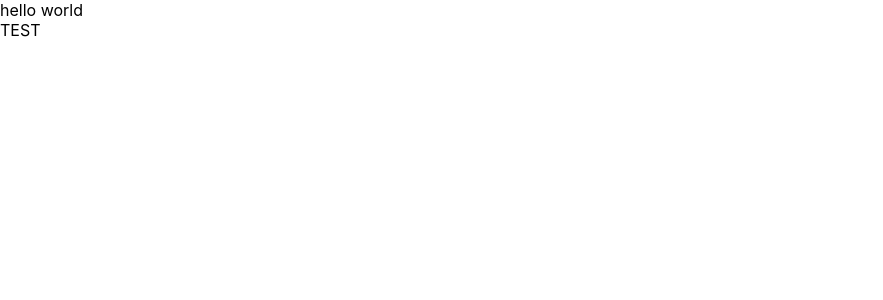
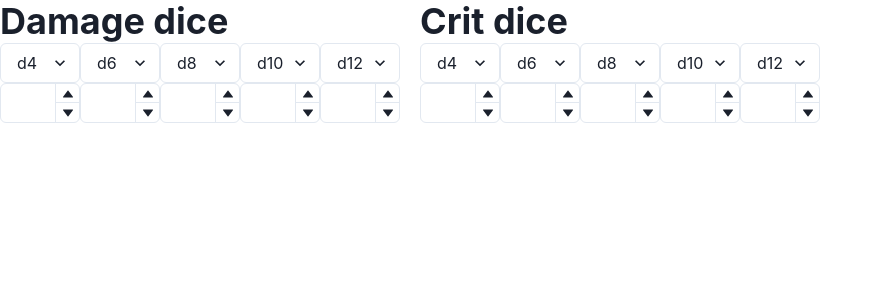
Before and after one commit to vzsoares/DnD-dpr-Calculator, a Next.js app: page / in a window 1280 px wide. Shown: the top 300 px of the page, without its empty margins (0-883 px from the left). Built offline with nearby package versions, Linux system fonts and the light colour scheme.

Commit message:
fea:dieSection

```diff
--- a/package.json
+++ b/package.json
@@ -9,6 +9,10 @@
     "lint": "next lint"
   },
   "dependencies": {
+    "@chakra-ui/react": "^2.0.2",
+    "@emotion/react": "^11",
+    "@emotion/styled": "^11",
+    "framer-motion": "^6",
     "next": "12.1.6",
     "react": "18.1.0",
     "react-dom": "18.1.0"
--- /dev/null
+++ b/packages/features/components/DieRoll.js
@@ -0,0 +1,29 @@
+import {
+  Box,
+  Select,
+  NumberInput,
+  NumberInputField,
+  NumberInputStepper,
+  NumberIncrementStepper,
+  NumberDecrementStepper,
+} from "@chakra-ui/react";
+export default function DieRoll({ props: { value } }) {
+  return (
+    <Box w='80px'>
+      <Select defaultValue={value}>
+        <option value='4'>d4</option>
+        <option value='6'>d6</option>
+        <option value='8'>d8</option>
+        <option value='10'>d10</option>
+        <option value='12'>d12</option>
+      </Select>
+      <NumberInput>
+        <NumberInputField />
+        <NumberInputStepper>
+          <NumberIncrementStepper />
+          <NumberDecrementStepper />
+        </NumberInputStepper>
+      </NumberInput>
+    </Box>
+  );
+}
--- /dev/null
+++ b/packages/features/components/DieSection.js
@@ -0,0 +1,51 @@
+// @ts-nocheck
+import DieRoll from "./DieRoll";
+import { Grid, GridItem, Heading, Box, Flex } from "@chakra-ui/react";
+export default function DieSection() {
+  return (
+    <>
+      <Flex
+        display='flex'
+        gap={{ sm: "1", lg: "5" }}
+        direction={{ base: "column", sm: "column", lg: "row" }}
+      >
+        <div className='damageDieSection'>
+          <Heading>Damage dice</Heading>
+          <Grid
+            maxWidth='500px'
+            templateColumns={{
+              base: "repeat(5,1fr)",
+              // sm: "1fr",
+              // md: "repeat(5,1fr)",
+              // lg: "repeat(5,1fr)",
+            }}
+          >
+            <DieRoll props={{ value: "4" }} />
+            <DieRoll props={{ value: "6" }} />
+            <DieRoll props={{ value: "8" }} />
+            <DieRoll props={{ value: "10" }} />
+            <DieRoll props={{ value: "12" }} />
+          </Grid>
+        </div>
+        <div className='critDieSection'>
+          <Heading>Crit dice</Heading>
+          <Grid
+            maxWidth='500px'
+            templateColumns={{
+              base: "repeat(5,1fr)",
+              // sm: "1fr",
+              // md: "repeat(2,1fr)",
+              // lg: "repeat(5,1fr)",
+            }}
+          >
+            <DieRoll props={{ value: "4" }} />
+            <DieRoll props={{ value: "6" }} />
+            <DieRoll props={{ value: "8" }} />
+            <DieRoll props={{ value: "10" }} />
+            <DieRoll props={{ value: "12" }} />
+          </Grid>
+        </div>
+      </Flex>
+    </>
+  );
+}
--- a/pages/_app.js
+++ b/pages/_app.js
@@ -1,12 +1,16 @@
 import { CalculatorContextProvider } from "../packages/features/calculatorContext";
+import { ChakraProvider } from "@chakra-ui/react";
+
 import "../styles/globals.css";
 
 function MyApp({ Component, pageProps }) {
   return (
-    // @ts-ignore
-    <CalculatorContextProvider>
-      <Component {...pageProps} />
-    </CalculatorContextProvider>
+    <ChakraProvider>
+      {/* @ts-ignore */}
+      <CalculatorContextProvider>
+        <Component {...pageProps} />
+      </CalculatorContextProvider>
+    </ChakraProvider>
   );
 }
 
--- a/pages/index.js
+++ b/pages/index.js
@@ -1,10 +1,10 @@
 import { useCalculatorContext } from "../packages/features/calculatorContext";
+import DieSection from "../packages/features/components/DieSection";
 export default function Home() {
   const { test } = useCalculatorContext();
   return (
     <>
-      <div>hello world</div>
-      <div>{test}</div>
+      <DieSection />
     </>
   );
 }
```
Also changed, not shown: packages/features/components/HitDamageSection.js (added), 1 other file (tests, documents, lock files or other folders).
